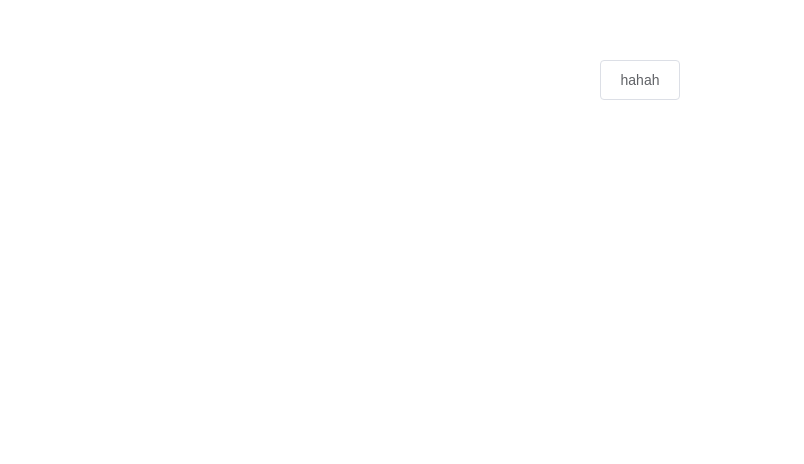
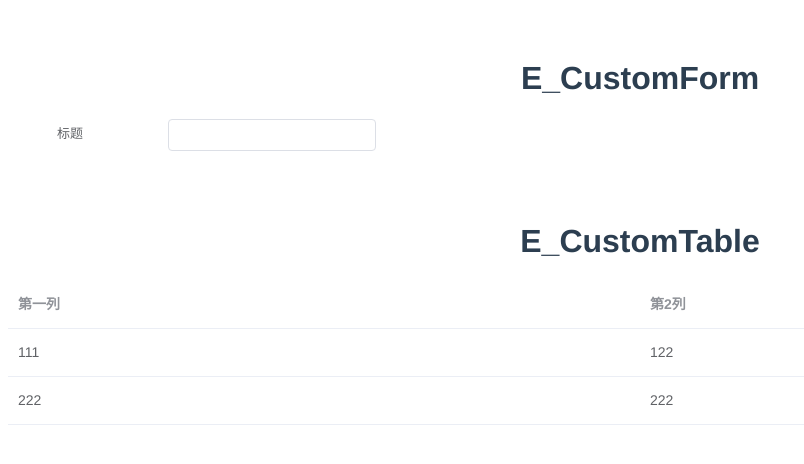
Before and after one commit to MygengBin/easy-config-ui, a Vue app: page / in a window 1280 px wide. Shown: the top 464 px of the page, without its empty margins (0-804 px from the left). Built offline with nearby package versions, Linux system fonts and the light colour scheme.

Commit message:
初始化更新基本完成

```diff
--- a/package.json
+++ b/package.json
@@ -1,7 +1,7 @@
 {
   "name": "easy-config-ui",
   "version": "0.1.0",
-  "main": "index.js",
+  "main": "packages/index.js",
   "private": true,
   "scripts": {
     "serve": "vue-cli-service serve",
@@ -11,6 +11,8 @@
   "dependencies": {
     "core-js": "^3.8.3",
     "element-ui": "^2.15.13",
+    "sass": "^1.97.1",
+    "sass-loader": "^16.0.6",
     "vue": "^2.6.14"
   },
   "devDependencies": {
--- /dev/null
+++ b/packages/e-custom-form/FormResult.js
@@ -0,0 +1,10 @@
+export default {
+  JUST_SHOW:1,
+  INPUT:2,
+  SELECT:3,
+  TEXTAREA: 4,
+  DATE:5,
+  DATERANGE: 6,
+  RADIO: 7,
+  WANG_EDITOR: 8,
+}
--- a/packages/e-custom-form/e-custom-form.vue
+++ b/packages/e-custom-form/e-custom-form.vue
@@ -1,83 +1,33 @@
 <template>
   <el-form :label-width="labelWidth" size="small">
-    <el-form-item
-      v-for="(item, index) in listData"
-      :key="index"
-      :label="item.title"
-      :style="item.style ? item.style : 'width: 100%'"
-    >
-      <slot
-        v-if="item.custom"
-        :name="item.key"
-        :index="index"
-        :detail="item"
-      ></slot>
+    <el-form-item v-for="(item, index) in listData" :key="index" :label="item.title"
+      :style="item.style ? item.style : 'width: 100%'">
+      <slot v-if="item.custom" :name="item.key" :index="index" :detail="item"></slot>
       <template v-else>
         <template v-if="!item.type || item.type === FormResult.JUST_SHOW">
           {{ item.value }}
         </template>
-        <el-input
-          v-else-if="item.type === FormResult.INPUT"
-          v-model="item.value"
-          :readonly="item.readonly"
-          :placeholder="item.placeholder ? item.placeholder : ''"
-        ></el-input>
-        <el-select
-          v-else-if="item.type === FormResult.SELECT"
-          v-model="item.value"
-          :disabled="item.readonly"
-          style="width: 100%"
-        >
-          <el-option
-            v-for="(item2, indexSelect) in item.list"
-            :key="indexSelect"
-            :label="item2.label"
-            :value="item2.value"
-          ></el-option>
+        <el-input v-else-if="item.type === FormResult.INPUT" v-model="item.value" :readonly="item.readonly"
+          :placeholder="item.placeholder ? item.placeholder : ''"></el-input>
+        <el-select v-else-if="item.type === FormResult.SELECT" v-model="item.value" :disabled="item.readonly"
+          style="width: 100%">
+          <el-option v-for="(item2, indexSelect) in item.list" :key="indexSelect" :label="item2.label"
+            :value="item2.value"></el-option>
         </el-select>
-        <el-input
-          v-else-if="item.type === data.FormResult.TEXTAREA"
-          v-model="item.value"
-          :readonly="item.readonly"
-          type="textarea"
-          :placeholder="item.placeholder ? item.placeholder : ''"
-        ></el-input>
-        <el-date-picker
-          v-else-if="item.type === data.FormResult.DATE"
-          v-model="item.value"
-          :readonly="item.readonly"
-          style="width: 100%"
-          :placeholder="item.placeholder ? item.placeholder : ''"
-          format="YYYY-MM-DD"
-          value-format="YYYY-MM-DD"
-        ></el-date-picker>
-        <el-date-picker
-          v-else-if="item.type === data.FormResult.DATERANGE"
-          v-model="item.value"
-          :readonly="item.readonly"
-          style="width: 100%"
-          type="daterange"
-          range-separator="至"
-          start-placeholder="起始时间"
-          end-placeholder="截止时间"
-          :size="size"
-          format="YYYY-MM-DD"
-          value-format="YYYY-MM-DD"
-        />
-        <el-radio-group
-          v-else-if="item.type === data.FormResult.RADIO"
-          v-model="item.value"
-          :disabled="item.readonly"
-        >
-          <el-radio
-            v-for="(item, index) in item.list"
-            :key="index"
-            :label="item.value"
-          >
+        <el-input v-else-if="item.type === data.FormResult.TEXTAREA" v-model="item.value" :readonly="item.readonly"
+          type="textarea" :placeholder="item.placeholder ? item.placeholder : ''"></el-input>
+        <el-date-picker v-else-if="item.type === data.FormResult.DATE" v-model="item.value" :readonly="item.readonly"
+          style="width: 100%" :placeholder="item.placeholder ? item.placeholder : ''" format="YYYY-MM-DD"
+          value-format="YYYY-MM-DD"></el-date-picker>
+        <el-date-picker v-else-if="item.type === data.FormResult.DATERANGE" v-model="item.value"
+          :readonly="item.readonly" style="width: 100%" type="daterange" range-separator="至" start-placeholder="起始时间"
+          end-placeholder="截止时间" :size="size" format="YYYY-MM-DD" value-format="YYYY-MM-DD" />
+        <el-radio-group v-else-if="item.type === data.FormResult.RADIO" v-model="item.value" :disabled="item.readonly">
+          <el-radio v-for="(item, index) in item.list" :key="index" :label="item.value">
             {{ item.label }}
           </el-radio>
         </el-radio-group>
-        <wangEditor
+        <!-- <wangEditor
           v-else-if="item.type === data.FormResult.WANG_EDITOR"
           :html-text="item.value"
           style="width: 100%"
@@ -85,7 +35,7 @@
           :read-only="!!item.readonly"
           :style="item.readonly ? 'border: 1px solid #ccc;' : ''"
           @changeHTML="changeHTML.call({ key: item.key }, $event)"
-        ></wangEditor>
+        ></wangEditor> -->
       </template>
     </el-form-item>
     <el-form-item class="operate-custom">
@@ -97,11 +47,11 @@
 import Vue from 'vue'
 import { Form, FormItem, Input, Select, Option } from 'element-ui'
   ;[Form, FormItem, Input, Select, Option].forEach((item) => Vue.use(item))
-  import wangEditor from '@/components/wangEditor/index.vue'
-  import FormResult from '@/assets/result/FormResult'
+// import wangEditor from '@/components/wangEditor/index.vue'
+import FormResult from './FormResult'
 export default {
-    name: 'FormContent',
-    components: { wangEditor },
+  name: 'E_CustomForm',
+  // components: { wangEditor },
   props: {
     list: {
       /*
@@ -148,6 +98,9 @@
       this.listData[result].value = html
     },
   },
+  created() {
+    this.listData = this.list
+  },
 }
 </script>
 <style scoped lang="scss">
@@ -155,9 +108,11 @@
   padding-right: 5px;
   font-size: 13px;
 }
+
 :deep(.el-input__wrapper) {
   width: 100%;
 }
+
 :deep(.el-form-item) {
   display: inline-flex;
 }
--- a/packages/e-custom-form/index.js
+++ b/packages/e-custom-form/index.js
@@ -1,5 +1,7 @@
-import tButton from "./e-custom-form.vue"
-tButton.install = function(Vue){
-  Vue.component(tButton.name, tButton)
+import E_CustomForm from "./e-custom-form.vue"
+E_CustomForm.install = function(Vue){
+  Vue.component(E_CustomForm.name, E_CustomForm)
 }
-export default tButton
+export {
+  E_CustomForm,
+}
--- a/packages/e-custom-table/e-custom-table.vue
+++ b/packages/e-custom-table/e-custom-table.vue
@@ -4,18 +4,16 @@
       <el-table-column
         v-if="!item.custom"
         :key="index + ''"
-        :prop="item.key"
-        :label="item.name"
         :fixed="item.fixed"
         :width="item.width"
+        v-bind="item"
       ></el-table-column>
       <el-table-column
         v-else
         :key="index + '2'"
-        :prop="item.key"
-        :label="item.name"
         :fixed="item.fixed"
         :width="item.width"
+        v-bind="item"
       >
         <template #default="{ $index }">
           <slot :name="item.key" :index="$index"></slot>
@@ -31,6 +29,7 @@ Object.entries({ Table, TableColumn }).forEach(item=>{
   Vue.use(item[1])
 })
   export default {
+    name: 'E_CustomTable',
     props: {
       list: {
         type: Array,
--- a/packages/e-custom-table/index.js
+++ b/packages/e-custom-table/index.js
@@ -1,5 +1,7 @@
-import tButton from "./e-custom-table.vue"
-tButton.install = function(Vue){
-  Vue.component(tButton.name, tButton)
+import E_CustomTable from "./e-custom-table.vue"
+E_CustomTable.install = function(Vue){
+  Vue.component(E_CustomTable.name, E_CustomTable)
 }
-export default tButton
+export {
+  E_CustomTable
+}
--- a/packages/t-button/index.js
+++ /dev/null
@@ -1,7 +0,0 @@
-import tButton from "./t-button.vue"
-tButton.install = function(Vue){
-  Vue.component(tButton.name, tButton)
-}
-export {
-  tButton,
-}
--- a/packages/t-button/t-button.vue
+++ /dev/null
@@ -1,14 +0,0 @@
-<template>
-  <div>
-    <el-button>hahah</el-button>
-  </div>
-</template>
-<script>
-import Vue from 'vue'
-import {Button} from 'element-ui'
-Vue.use(Button)
-export default{
-  name:'TButton'
-}
-</script>
-<style scoped></style>
--- a/src/App.vue
+++ b/src/App.vue
@@ -1,13 +1,36 @@
 <template>
   <div id="app">
-    <tButton></tButton>
+    <h1>E_CustomForm</h1>
+    <E_CustomForm :list="formList" />
+    <h1>E_CustomTable</h1>
+    <E_CustomTable :list="tableList" :listColumn="tableListColumn" />
   </div>
 </template>
 
 <script>
+import FormResult from '../packages/e-custom-form/FormResult.js';
 
 export default {
   name: 'App',
+  data() {
+    return {
+      formList: [
+        {
+          key: 'ee',
+          title: '标题',
+          type: FormResult.INPUT,
+        },
+      ],
+      tableList: [
+        { first: '111', second: '122', },
+        { first: '222', second: '222', },
+      ],
+      tableListColumn: [
+        { label: '第一列', prop: 'first', },
+        { label: '第2列', prop: 'second', },
+      ],
+    }
+  },
 }
 </script>
 
```
Also changed, not shown: packages/index.js (+7 -4 lines). Lines whose indentation alone changed are shown as unchanged.
